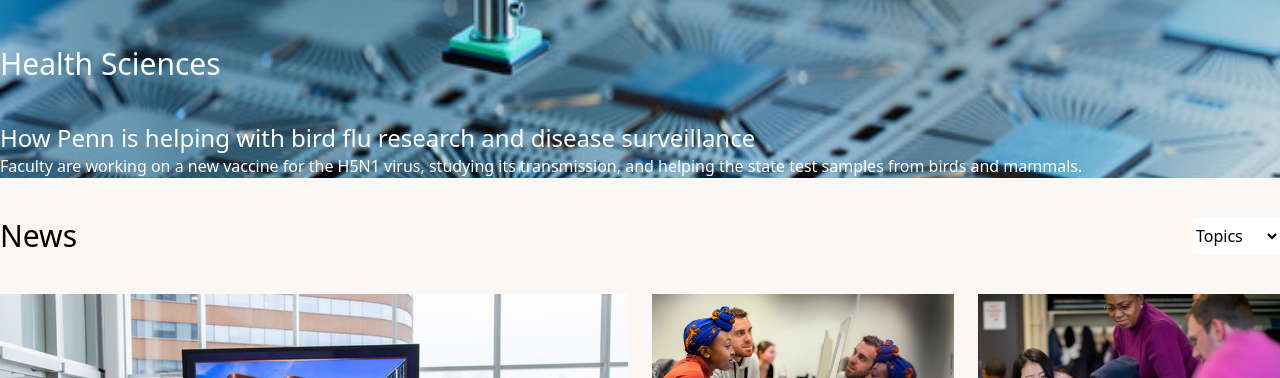
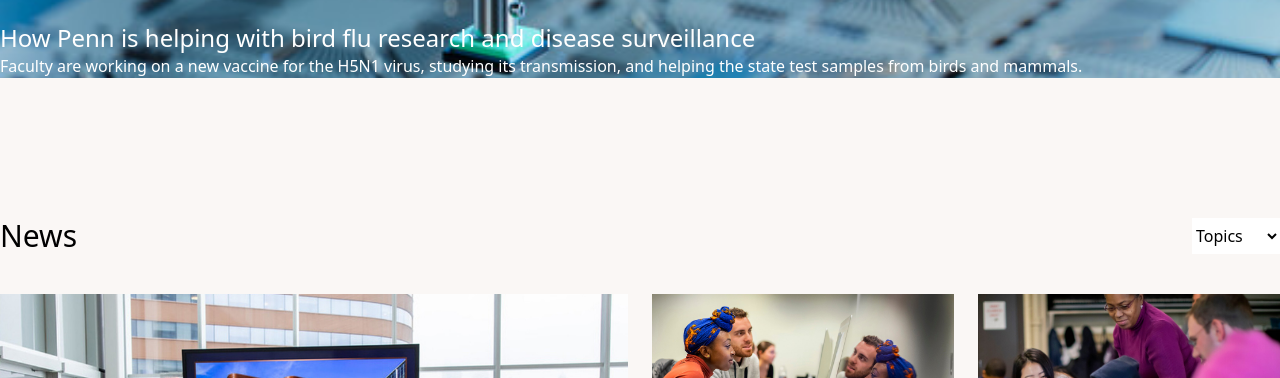
Before and after one commit to Aimable2002/The-Gym-Tailwindcss, a website built with Vite: page index.html in a window 1280 px wide. Shown: the part 761-1139 px from the top of the page. Built offline with nearby package versions, Linux system fonts and the light colour scheme.

Commit message:
final 4 commit 10:58 PM gate

```diff
--- a/index.html
+++ b/index.html
@@ -73,13 +73,13 @@
             <button class="rounded-3xl bg-red-600 py-2 px-6 cursor-pointer">Give Upenn</button>
         </div>
         </div>
-        <div class="section hidden sm:block text-red-700 mt-[300px]">
+        <div class="section hidden sm:block text-red-700 mt-[200px]">
             <h3 class="md:text-3xl text-white py-10">  Health Sciences</h3>
             <h1 class="text-2xl  text-white">
                 How Penn is  helping with  bird flu  research and  disease  surveillance
 
             </h1>
-            <p class="text-white">
+            <p class="text-white mb-[100px]">
                 Faculty are working on a  new vaccine for the H5N1  virus, studying its
                 transmission, and helping  the state test samples from  birds and mammals.
             </p>
```
